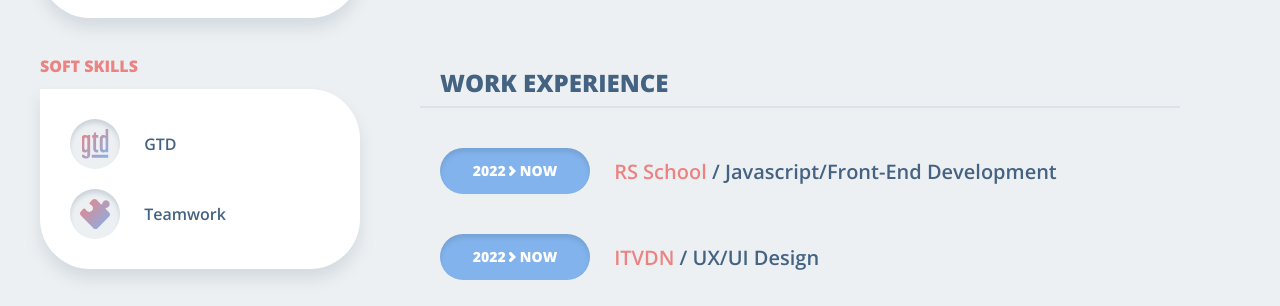
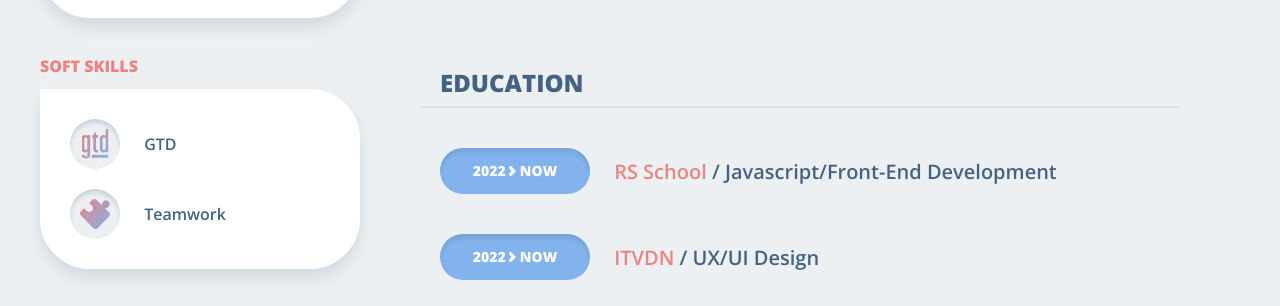
Before and after one commit to julchides/rsschool-cv, a plain HTML site: page index.html in a window 1280 px wide. Shown: the part 1504-1810 px from the top of the page. Drawn offline with nearby package versions, Linux system fonts and the light colour scheme.

Commit message:
fix: education title

```diff
--- a/index.html
+++ b/index.html
@@ -242,7 +242,7 @@
 
 <!-- Education -->
       <section class="cv-education">
-        <h2>Work Experience</h2>
+        <h2>Education</h2>
         <ul>
           <li>
             <div class="date date-now shadow-icon-inner">
```
